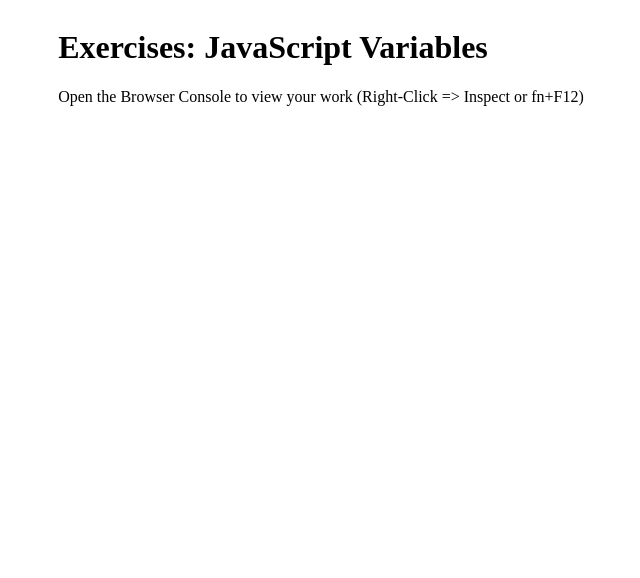
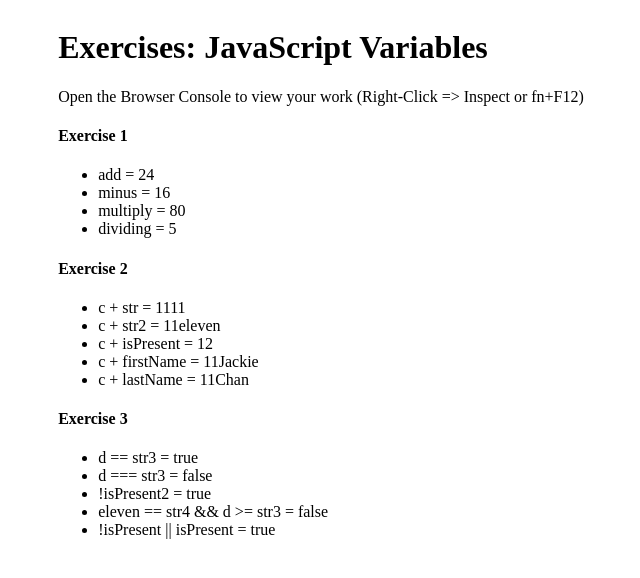
Before and after one commit to reidbraswell1/JavaScript_Operators, a plain HTML site: page index.html in a window 1280 px wide. Shown: the whole page, without its empty margins (319-959 px from the left). Drawn offline with Linux system fonts and the light colour scheme.

Commit message:
updating index.html

```diff
--- a/index.html
+++ b/index.html
@@ -1,10 +1,12 @@
 <!DOCTYPE html>
 <html lang="en">
+
 <head>
   <meta charset="UTF-8" />
   <meta name="viewport" content="width=device-width, initial-scale=1.0" />
   <title>JavaScript Operators</title>
 </head>
+
 <body>
   <main style="display: flex; justify-content: center; align-items: center">
     <div>
@@ -13,8 +15,18 @@
         Open the Browser Console to view your work (Right-Click => Inspect or
         fn+F12)
       </p>
+      <h4>Exercise 1</h4>
+      <ul id="exercise-1">
+      </ul>
+      <h4>Exercise 2</h4>
+      <ul id="exercise-2">
+      </ul>
+      <h4>Exercise 3</h4>
+      <ul id="exercise-3">
+      </ul>
     </div>
   </main>
   <script src="app.js"></script>
 </body>
+
 </html>
```
Lines whose indentation alone changed are shown as unchanged.
